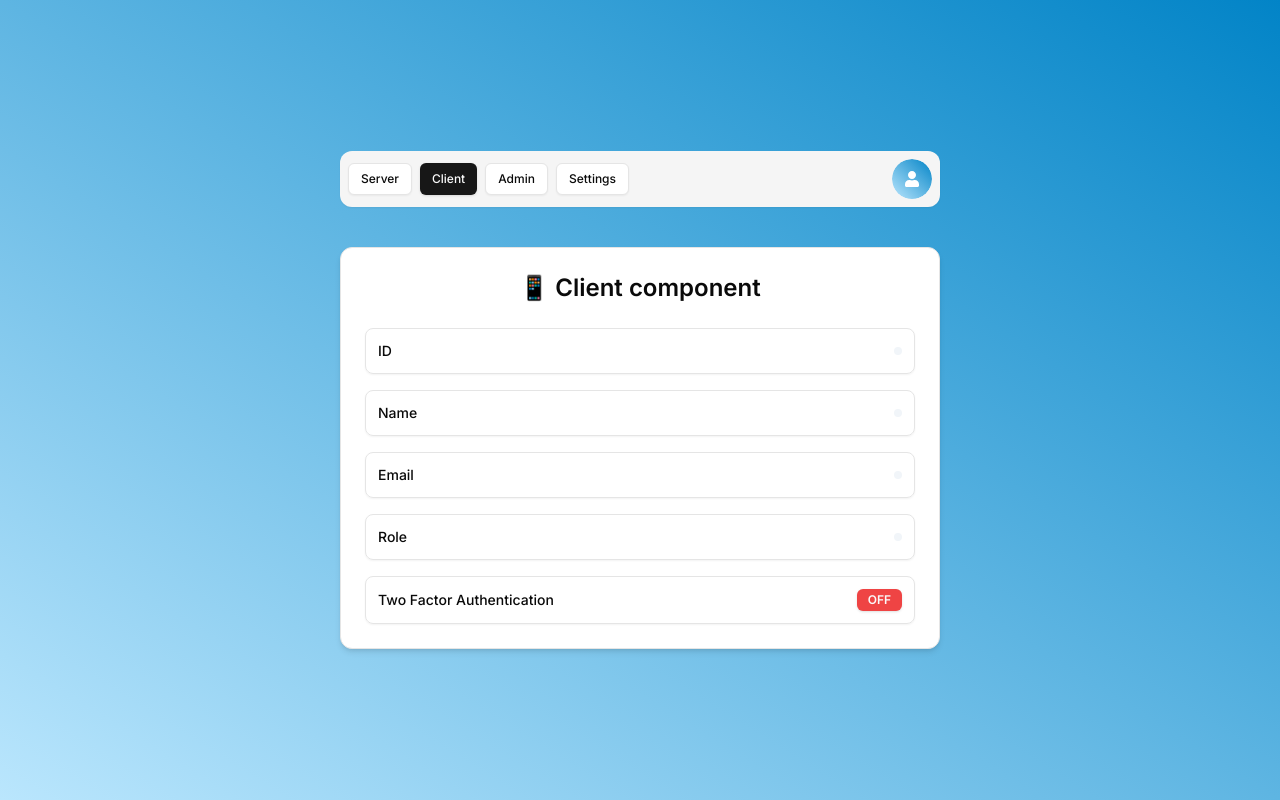
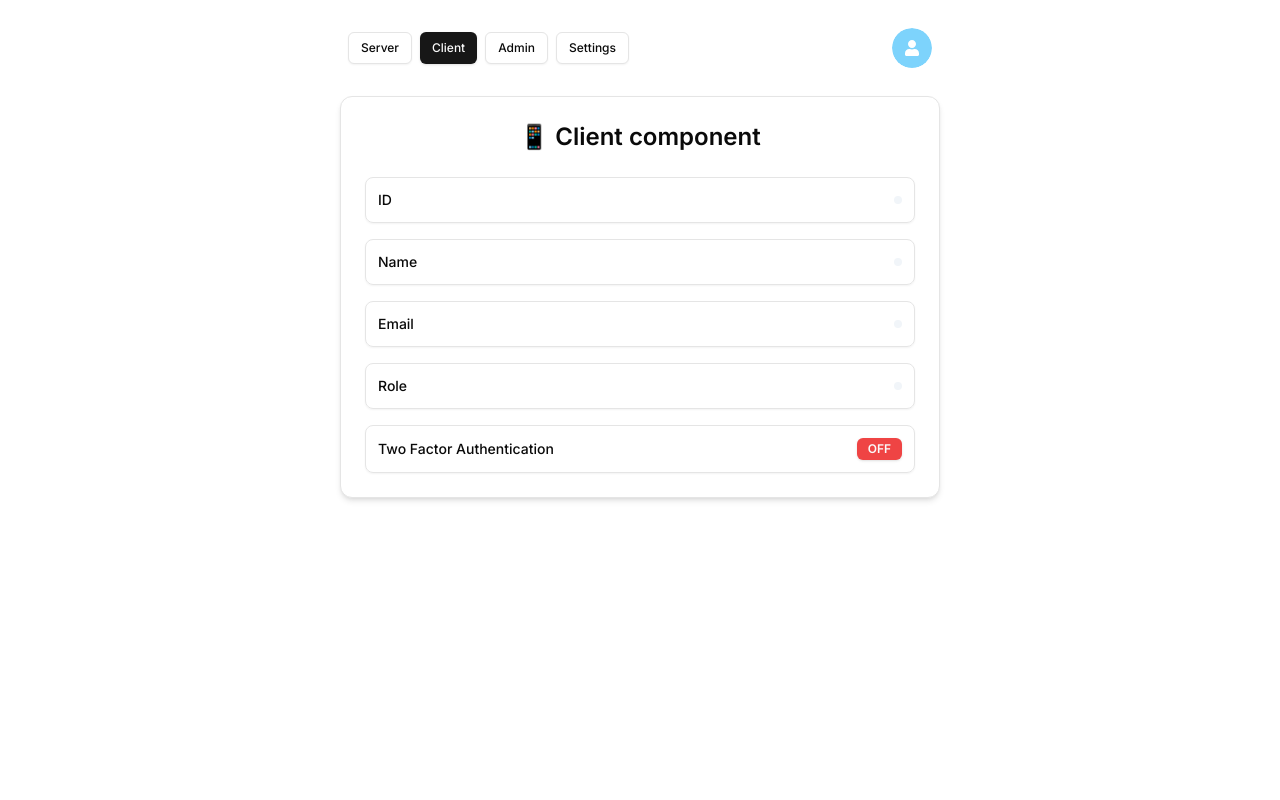
Before and after one commit to walkccc/nextjs-auth, a Next.js app: page /client in a window 1280 px wide. Built offline with nearby package versions, Linux system fonts and the light colour scheme; no server answers.

Commit message:
feat: make the style slightly better

```diff
--- a/app/(protected)/_components/navbar.tsx
+++ b/app/(protected)/_components/navbar.tsx
@@ -9,7 +9,7 @@ import { Button } from '@/components/ui/button';
 export const Navbar = () => {
   const pathname = usePathname();
   return (
-    <nav className="w-11/12 md:w-[600px] bg-secondary flex flex-wrap justify-between items-center p-2 rounded-xl shadow-sm">
+    <nav className="w-11/12 md:w-[600px] flex justify-between items-center p-2 mt-5 rounded-xl shadow-none">
       <div className="flex gap-x-2">
         <Button
           size="sm"
--- a/app/(protected)/layout.tsx
+++ b/app/(protected)/layout.tsx
@@ -6,7 +6,7 @@ interface ProtectedLayoutProps {
 
 export default function ProtectedLayout({ children }: ProtectedLayoutProps) {
   return (
-    <div className="h-full w-full flex flex-col items-center justify-center gap-y-10 bg-gradient-to-tr from-sky-200 to-sky-600">
+    <div className="w-full flex flex-col items-center justify-center gap-y-5">
       <Navbar />
       {children}
     </div>
--- a/app/auth/layout.tsx
+++ b/app/auth/layout.tsx
@@ -4,7 +4,7 @@ export default function AuthLayout({
   children: React.ReactNode;
 }>) {
   return (
-    <div className="flex h-full flex-col items-center justify-center bg-gradient-to-tr from-sky-200 to-sky-600">
+    <div className="flex h-full flex-col items-center justify-center">
       {children}
     </div>
   );
--- a/components/auth/user-button.tsx
+++ b/components/auth/user-button.tsx
@@ -21,7 +21,7 @@ export const UserButton = () => {
       <DropdownMenuTrigger>
         <Avatar>
           <AvatarImage src={user?.image || ''} />
-          <AvatarFallback className="bg-gradient-to-tr from-sky-200 to-sky-600">
+          <AvatarFallback className="bg-sky-300">
             <FaUser className="text-white" />
           </AvatarFallback>
         </Avatar>
```
